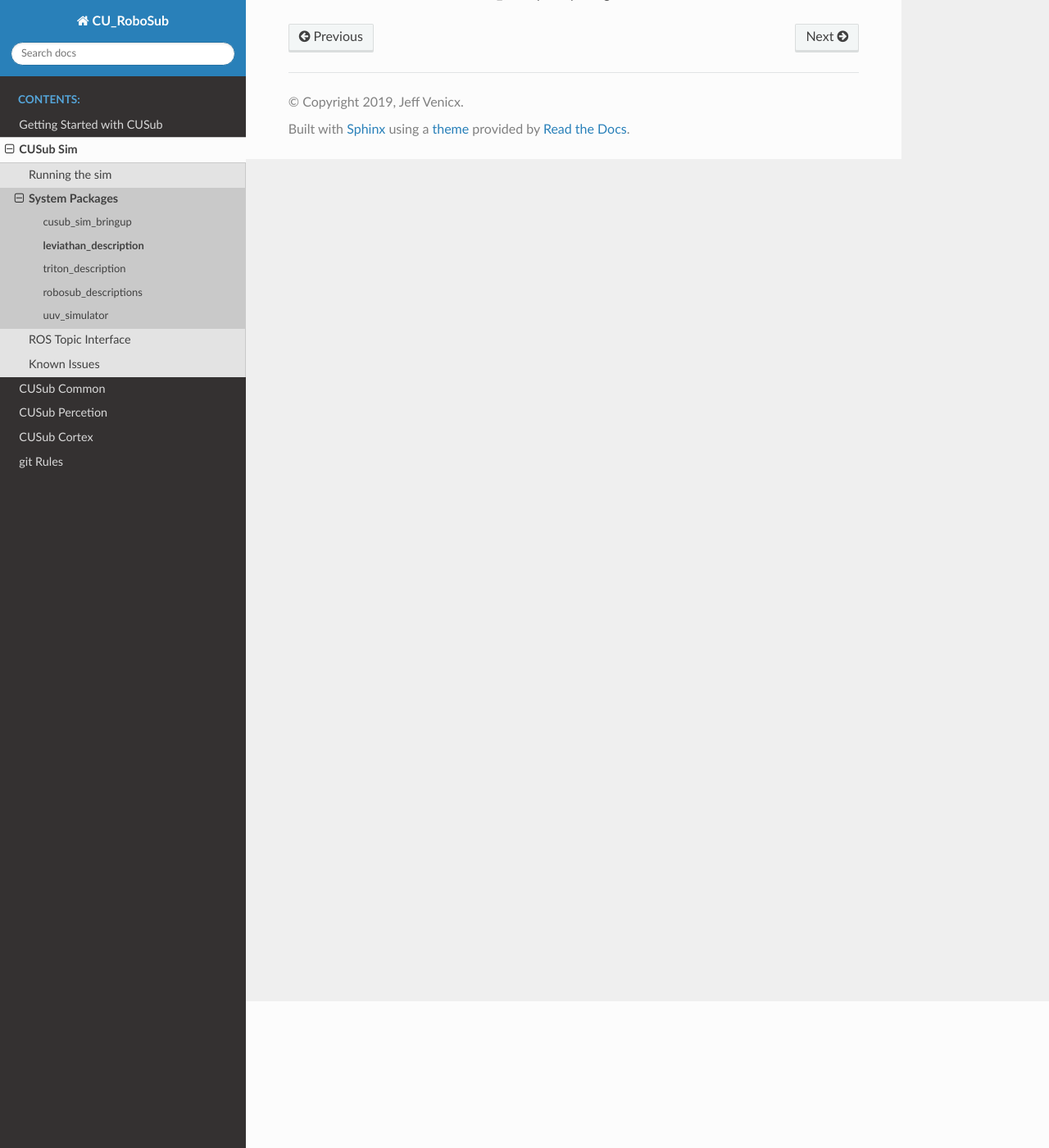
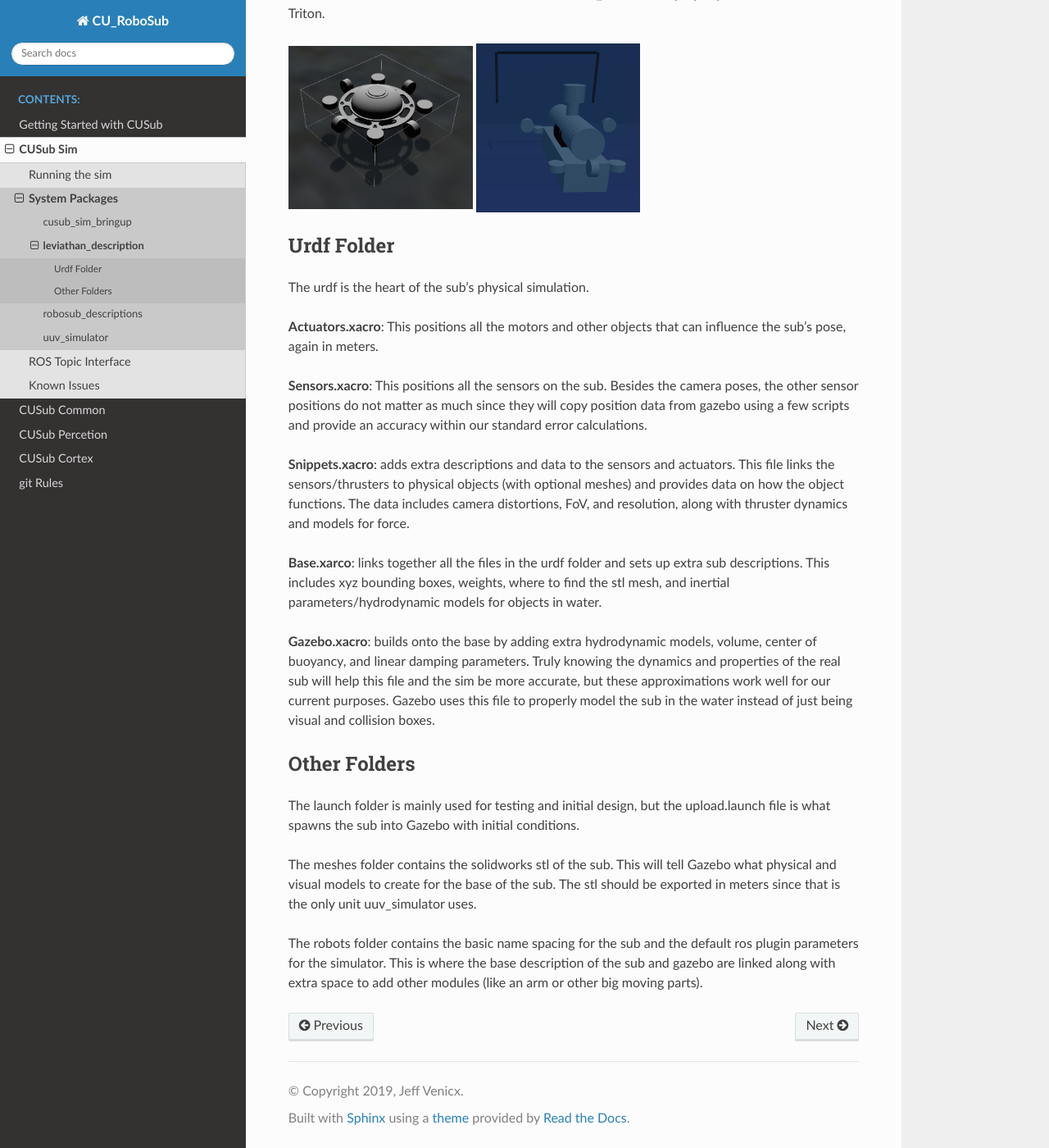
Before and after one commit to CU-Robosub/cusub, a Sphinx documentation site: the page built from cusub_documentation/source/cusub_sim/leviathan_description.rst, in a window 1280 px wide and 1400 px high, scrolled down 179 px. Shown: the whole window at 82% size. Built offline with Sphinx 7.4.7 and the Read the Docs theme 2.0.0, drawn with Linux system fonts in a browser that asks for light colours; pages that are not in the unit, such as notebooks, are missing from menus; some of the changed text lies outside the part shown.

Commit message:
updating sim documentation

```diff
--- a/cusub_documentation/source/cusub_sim/cusub_sim_bringup.rst
+++ b/cusub_documentation/source/cusub_sim/cusub_sim_bringup.rst
@@ -2,10 +2,12 @@
 cusub_sim_bringup
 *****************
 
-This package hosts the launch files for the simulator elements
+Cusub_sim_bringup contains the launch packages to run the whole sim.
 
 Environment Launchers
 #####################
+
+These launch files start by setting initial poses for all obstacles and subs. Once gazebo is running with the world that is being launched, each object is uploaded to the gazebo model at their argument locations. After the proper launch files for the subs are run, as described below, you can to drive the sub in any environment you want.
 
 **divewell_startgate.launch**: launches the divewell environment with the 2018 startgate.
 
@@ -22,6 +24,8 @@ Sub Launchers
 
 **triton_description.launch**: Loads the Triton description into the gazebo environment
 
+To change starting pose and namespaces, augment these parameters in your launch files or in command line.
+
 .. code-block:: xml
 
     passable arguments:
--- a/cusub_documentation/source/cusub_sim/leviathan_description.rst
+++ b/cusub_documentation/source/cusub_sim/leviathan_description.rst
@@ -2,4 +2,35 @@
 leviathan_description
 *********************
 
-Stub for information about leviathan_description package
+This folder contains the structure and files for the uuv_simulator to properly model Leviathan and Triton.
+
+.. image:: ../images/triton.png
+   :width: 225
+   :alt: triton gazebo model
+
+.. image:: ../images/leviathan.png
+   :width: 200
+   :alt: leviathan gazebo model
+
+Urdf Folder
+###########
+
+The urdf is the heart of the sub's physical simulation.
+
+**Actuators.xacro**: This positions all the motors and other objects that can influence the sub's pose, again in meters.
+
+**Sensors.xacro**: This positions all the sensors on the sub. Besides the camera poses, the other sensor positions do not matter as much since they will copy position data from gazebo using a few scripts and provide an accuracy within our standard error calculations.
+
+**Snippets.xacro**: adds extra descriptions and data to the sensors and actuators. This file links the sensors/thrusters to physical objects (with optional meshes) and provides data on how the object functions. The data includes camera distortions, FoV, and resolution, along with thruster dynamics and models for force.
+
+**Base.xarco**: links together all the files in the urdf folder and sets up extra sub descriptions. This includes xyz bounding boxes, weights, where to find the stl mesh, and inertial parameters/hydrodynamic models for objects in water.
+
+**Gazebo.xacro**: builds onto the base by adding extra hydrodynamic models, volume, center of buoyancy, and linear damping parameters. Truly knowing the dynamics and properties of the real sub will help this file and the sim be more accurate, but these approximations work well for our current purposes. Gazebo uses this file to properly model the sub in the water instead of just being visual and collision boxes.
+
+Other Folders
+#############
+The launch folder is mainly used for testing and initial design, but the upload.launch file is what spawns the sub into Gazebo with initial conditions.
+
+The meshes folder contains the solidworks stl of the sub. This will tell Gazebo what physical and visual models to create for the base of the sub. The stl should be exported in meters since that is the only unit uuv_simulator uses.
+
+The robots folder contains the basic name spacing for the sub and the default ros plugin parameters for the simulator. This is where the base description of the sub and gazebo are linked along with extra space to add other modules (like an arm or other big moving parts).
--- a/cusub_documentation/source/cusub_sim/triton_description.rst
+++ /dev/null
@@ -1,5 +0,0 @@
-************************
-triton_description
-************************
-
-Stub for information about triton_description package
--- a/cusub_documentation/source/getting_started.rst
+++ b/cusub_documentation/source/getting_started.rst
@@ -41,7 +41,7 @@ Library Dependencies
 In order to build the sim package the protobuf C compiler is required
 ::
 
-    sudo apt-get install protobuf-compiler #Ubuntu
+    sudo apt install protobuf-compiler protobuf-c-compiler
 
 
 Building the system
```
Also changed, not shown: cusub_documentation/source/cusub_common/cusub_common.rst (+9 -4 lines), cusub_documentation/source/cusub_common/drivers/gazebo_drivers.rst (added, +8 -0 lines), cusub_documentation/source/cusub_sim/cusub_sim.rst (+2 -5 lines), cusub_documentation/source/cusub_sim/robosub_descriptions.rst (+19 -1 lines), cusub_documentation/source/images/leviathan.png (added), cusub_documentation/source/images/triton.png (added), 1 other file.
